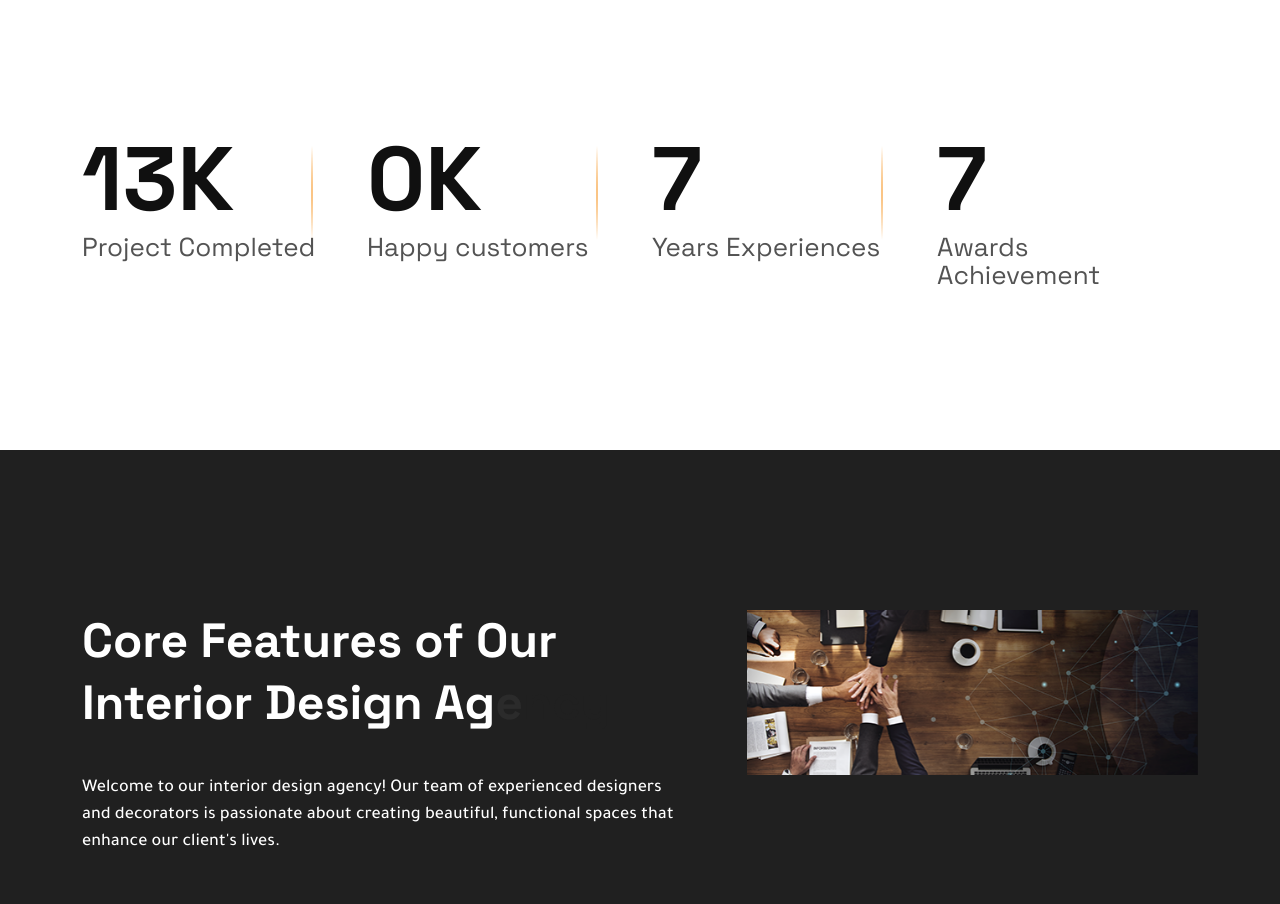
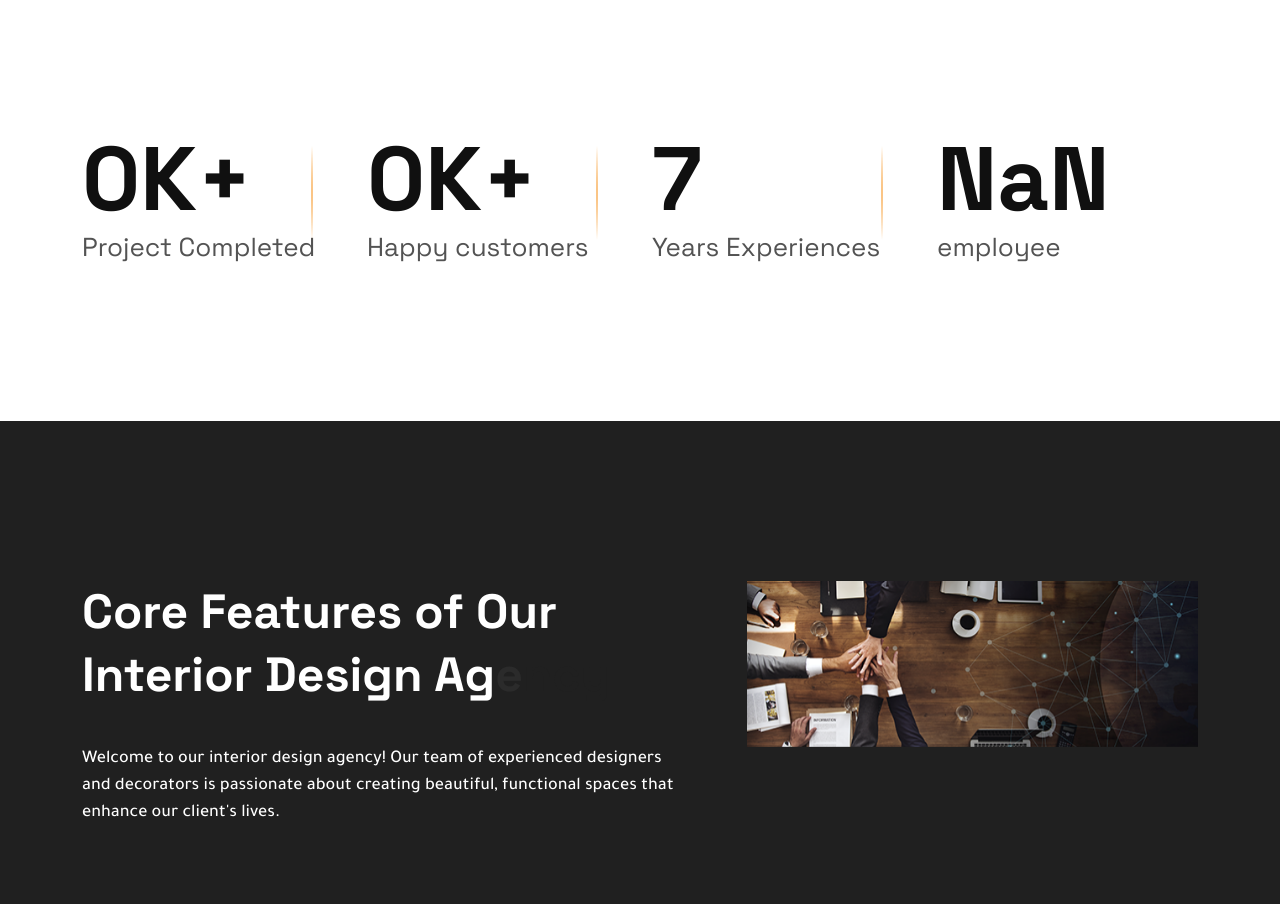
Before and after one commit to utopusc/usaverenovationllc, a plain HTML site: page about.html in a window 1280 px wide. Shown: the part 2420-3324 px from the top of the page. Drawn offline with nearby package versions, Linux system fonts and the light colour scheme; a script that the page names is missing.

Commit message:
about uptade

```diff
--- a/about.html
+++ b/about.html
@@ -241,7 +241,7 @@
                     <div class="col-6 col-xl-3">
                         <div class="count-one-border position-relative py-3 py-sm-3 py-lg-4 py-xl-0">
                             <div class="counter-container">
-                                <h1 class="h1 dark-text"><span class="counter">46</span>K</h1>
+                                <h1 class="h1 dark-text"><span class="counter">1</span>K+</h1>
                                 <h4 class="h4 fw-400 line-height-1 body-text">
                                     Project Completed
                                 </h4>
@@ -251,7 +251,7 @@
                     <div class="col-6 col-xl-3">
                         <div class="count-one-border position-relative py-3 py-sm-3 py-lg-4 py-xl-0">
                             <div class="counter-container">
-                                <h1 class="h1 dark-text"><span class="counter">3</span>K</h1>
+                                <h1 class="h1 dark-text"><span class="counter">3</span>K+</h1>
                                 <h4 class="h4 fw-400 line-height-1 body-text">
                                     Happy customers
                                 </h4>
@@ -261,7 +261,7 @@
                     <div class="col-6 col-xl-3">
                         <div class="count-one-border position-relative py-3 py-sm-3 py-lg-4 py-xl-0">
                             <div class="counter-container">
-                                <h1 class="h1 dark-text"><span class="counter">26</span></h1>
+                                <h1 class="h1 dark-text"><span class="counter">25</span></h1>
                                 <h4 class="h4 fw-400 line-height-1 body-text">
                                     Years Experiences
                                 </h4>
@@ -271,9 +271,9 @@
                     <div class="col-6 col-xl-3">
                         <div class="position-relative py-3 py-sm-3 py-lg-4 py-xl-0">
                             <div class="counter-container">
-                                <h1 class="h1 dark-text"><span class="counter">24</span></h1>
+                                <h1 class="h1 dark-text"><span class="counter">10+</span></h1>
                                 <h4 class="h4 fw-400 line-height-1 body-text">
-                                    Awards Achievement
+                                    employee
                                 </h4>
                             </div>
                         </div>
```
